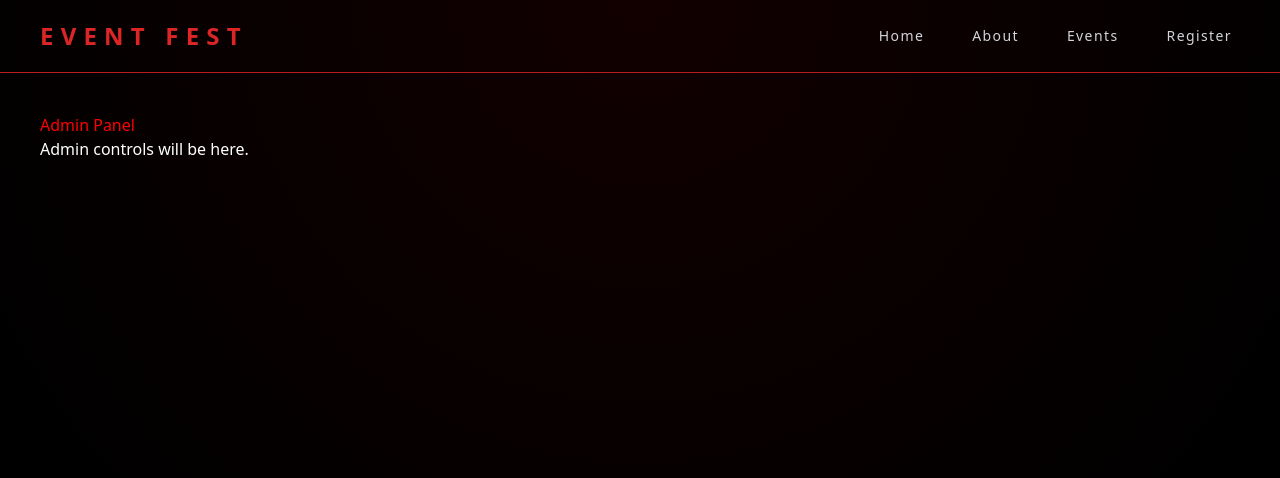
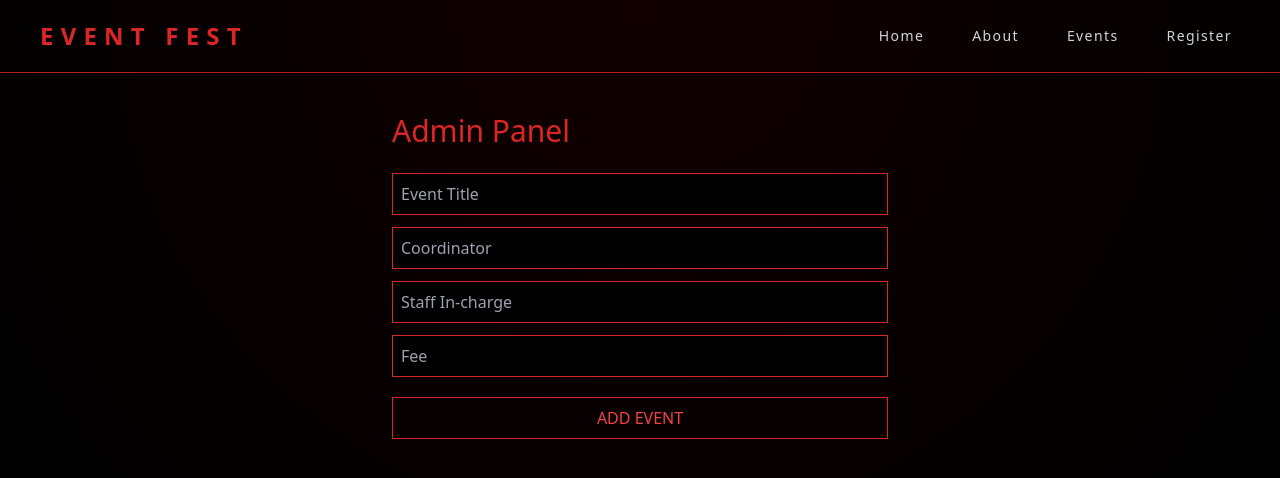
Before and after one commit to varun-program/eventSystem2026, a React (Vite) app: page /admin in a window 1280 px wide. Shown: the top 478 px of the page. Built offline with nearby package versions, Linux system fonts and the light colour scheme.

Commit message:
database is connected with firebase and admin system added

```diff
--- a/package.json
+++ b/package.json
@@ -10,6 +10,7 @@
     "preview": "vite preview"
   },
   "dependencies": {
+    "firebase": "^12.8.0",
     "react": "^19.2.0",
     "react-dom": "^19.2.0",
     "react-router-dom": "^7.13.0"
--- /dev/null
+++ b/src/firebase.js
@@ -0,0 +1,16 @@
+import { initializeApp } from "firebase/app";
+import { getFirestore } from "firebase/firestore";
+
+// Your web app's Firebase configuration
+const firebaseConfig = {
+  apiKey: "AIzaSyD74CxOZrzIu2kVO5aD5G7VAqFYpBDVNpY",
+  authDomain: "event-97a74.firebaseapp.com",
+  projectId: "event-97a74",
+  storageBucket: "event-97a74.firebasestorage.app",
+  messagingSenderId: "467454908284",
+  appId: "1:467454908284:web:4c0b484fbd6b6bbbd4f6f9"
+};
+
+// Initialize Firebase
+const app = initializeApp(firebaseConfig);
+export const db = getFirestore(app);
--- a/src/pages/Admin.jsx
+++ b/src/pages/Admin.jsx
@@ -1,8 +1,63 @@
+import { collection, addDoc } from "firebase/firestore";
+import { db } from "../firebase";
+import { useState } from "react";
+
 function Admin() {
+  const [title, setTitle] = useState("");
+  const [coordinator, setCoordinator] = useState("");
+  const [staff, setStaff] = useState("");
+  const [fee, setFee] = useState("");
+
+  const addEvent = async () => {
+    await addDoc(collection(db, "events"), {
+      title,
+      coordinator,
+      staff,
+      fee,
+    });
+
+    alert("Event added!");
+    setTitle(""); setCoordinator(""); setStaff(""); setFee("");
+  };
+
   return (
-    <div style={{ padding: "40px", color: "white" }}>
-      <h1 style={{ color: "red" }}>Admin Panel</h1>
-      <p>Admin controls will be here.</p>
+    <div className="p-10 max-w-xl mx-auto">
+      <h1 className="text-red-600 text-3xl mb-6">Admin Panel</h1>
+
+      <input
+        className="w-full p-2 mb-3 bg-black border border-red-600"
+        placeholder="Event Title"
+        value={title}
+        onChange={(e) => setTitle(e.target.value)}
+      />
+
+      <input
+        className="w-full p-2 mb-3 bg-black border border-red-600"
+        placeholder="Coordinator"
+        value={coordinator}
+        onChange={(e) => setCoordinator(e.target.value)}
+      />
+
+      <input
+        className="w-full p-2 mb-3 bg-black border border-red-600"
+        placeholder="Staff In-charge"
+        value={staff}
+        onChange={(e) => setStaff(e.target.value)}
+      />
+
+      <input
+        className="w-full p-2 mb-5 bg-black border border-red-600"
+        placeholder="Fee"
+        value={fee}
+        onChange={(e) => setFee(e.target.value)}
+      />
+
+      <button
+        onClick={addEvent}
+        className="w-full border border-red-600 py-2 text-red-500 hover:bg-red-600 hover:text-black"
+      >
+        ADD EVENT
+      </button>
     </div>
   );
 }
--- a/src/pages/Events.jsx
+++ b/src/pages/Events.jsx
@@ -1,36 +1,35 @@
+import { collection, getDocs } from "firebase/firestore";
+import { db } from "../firebase";
+import { useEffect, useState } from "react";
 import EventCard from "../components/EventCard";
 
 function Events() {
+  const [events, setEvents] = useState([]);
+
+  useEffect(() => {
+    const fetchEvents = async () => {
+      const snapshot = await getDocs(collection(db, "events"));
+      setEvents(snapshot.docs.map(doc => doc.data()));
+    };
+    fetchEvents();
+  }, []);
+
   return (
-    <section className="px-16 py-20 animate-fadeIn">
-
-      <h1 className="
-        text-5xl text-red-600 mb-16
-        tracking-widest
-        drop-shadow-[0_0_30px_red]
-      ">
+    <section className="px-16 py-20">
+      <h1 className="text-5xl text-red-600 mb-16">
         EVENTS FROM THE UPSIDE DOWN
       </h1>
 
       <div className="grid grid-cols-1 md:grid-cols-2 lg:grid-cols-3 gap-12">
-        <EventCard
-          title="Code in the Upside Down"
-          coordinator="Varun"
-          staff="Dr. Kumar"
-          fee={200}
-        />
-        <EventCard
-          title="Debug or Die"
-          coordinator="Rahul"
-          staff="Dr. Suresh"
-          fee={150}
-        />
-        <EventCard
-          title="Hack the Hawkins Lab"
-          coordinator="Anitha"
-          staff="Dr. Priya"
-          fee={300}
-        />
+        {events.map((event, index) => (
+          <EventCard
+            key={index}
+            title={event.title}
+            coordinator={event.coordinator}
+            staff={event.staff}
+            fee={event.fee}
+          />
+        ))}
       </div>
     </section>
   );
```
Also changed, not shown: 1 other file (tests, documents, lock files or other folders).
